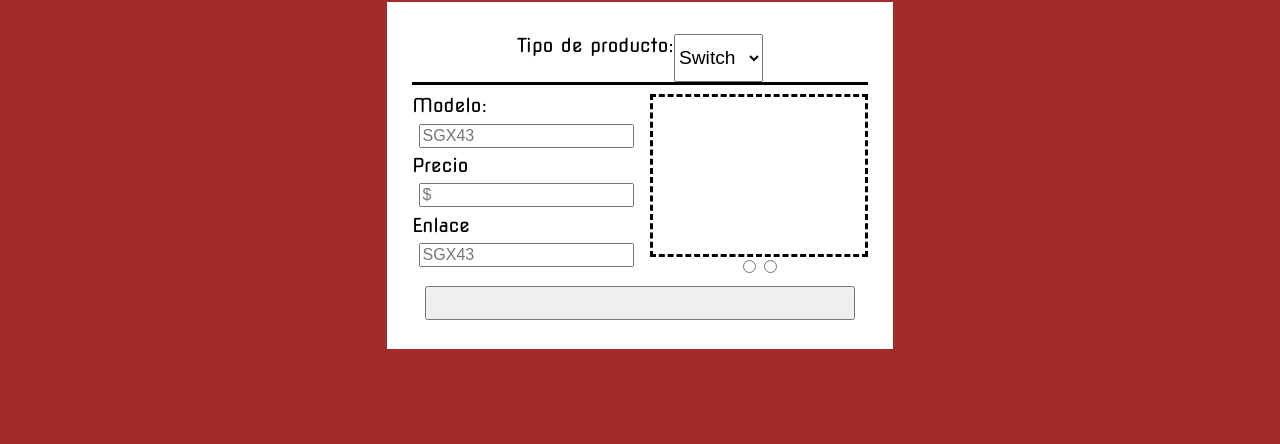
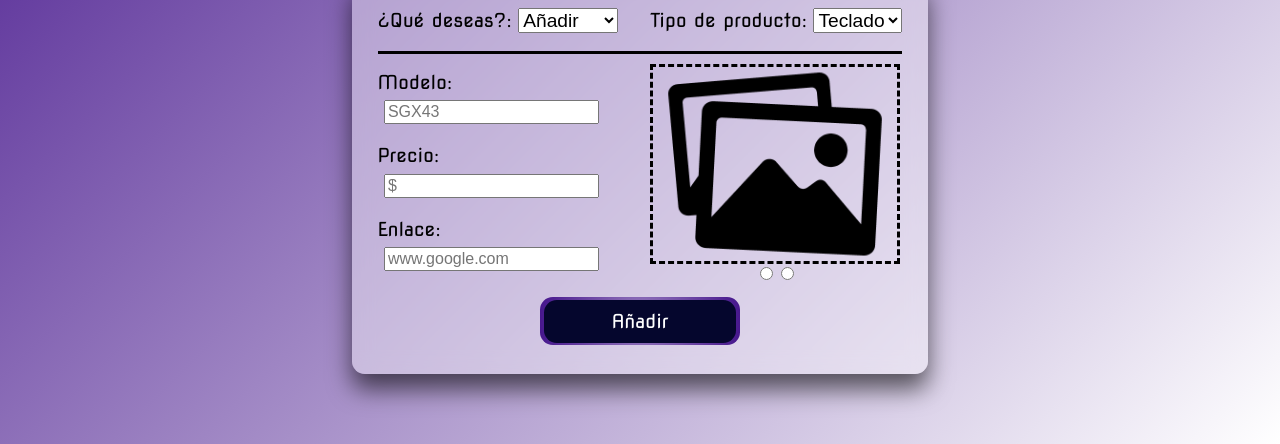
Before and after one commit to SergioTry/KeyMaxter, a website: page public/Templates/keymaxter_form_products.html in a window 1280 px wide. Shown: the part 356-800 px from the top of the page. Drawn offline with Linux system fonts and the light colour scheme.

Commit message:
Formulario casi terminado

```diff
--- a/public/Templates/Css/keymaxter_form_products.css
+++ b/public/Templates/Css/keymaxter_form_products.css
@@ -12,11 +12,16 @@ html {
 body {
   display: flex;
   flex-direction: column;
-  background-color: aquamarine;
   width: 100%;
   height: 100dvh;
   margin: 0px;
   overflow: hidden;
+  background: rgb(69, 21, 140);
+  background: linear-gradient(
+    135deg,
+    rgba(69, 21, 140, 1) 0%,
+    rgba(255, 255, 255, 1) 100%
+  );
 }
 
 #header-principal {
@@ -36,23 +41,11 @@ body {
 main {
   width: 100%;
   height: 100%;
-  background-color: brown;
   display: flex;
   flex-direction: column;
   align-items: center;
   justify-content: center;
   overflow-y: scroll;
-}
-
-form {
-  display: grid;
-  grid-template-columns: 1fr 1fr;
-  grid-template-rows: repeat(5, 1fr);
-  background-color: white;
-  padding-top: 1rem;
-  padding-left: 0.8rem;
-  padding-right: 0.8rem;
-  padding-bottom: 0.5rem;
 }
 
 h1 {
@@ -62,20 +55,40 @@ h1 {
   margin-bottom: 0.3rem;
 }
 
+form {
+  display: grid;
+  grid-template-columns: 1fr 1fr;
+  grid-template-rows: repeat(5, 1fr);
+  background-color: white;
+  padding-top: 0.4rem;
+  padding-left: 0.8rem;
+  padding-right: 0.8rem;
+  padding-bottom: 0.5rem;
+  -webkit-backdrop-filter: blur(10px);
+  backdrop-filter: blur(10px);
+
+  background: rgba(255, 255, 255, 0.4);
+  box-shadow: 0 15px 25px rgba(0, 0, 0, 0.6);
+  border-radius: 0.4rem;
+  transition: 0.5s;
+}
+
 .contenedor-select {
   grid-column: 1/3;
   display: flex;
-  font-size: 0.6rem;
+  font-size: 0.6em;
   justify-content: center;
   border-bottom: 0.1rem solid black;
   margin-bottom: 0.3rem;
+  align-items: center;
 }
 
 .contenedor-campo {
   display: flex;
   flex-direction: column;
-  font-size: 0.6rem;
+  font-size: 0.6em;
   justify-content: center;
+  width: fit-content;
 }
 
 select {
@@ -84,7 +97,13 @@ select {
   letter-spacing: none;
   word-spacing: none;
   display: block;
+  margin-left: 0.2rem;
 }
+
+#tipo-accion {
+  margin-right: 1rem;
+}
+
 option {
   font-weight: normal;
   display: block;
@@ -107,8 +126,8 @@ option {
 }
 
 .add-imagen {
-  height: 100%;
-  width: 100%;
+  width: 7.8125rem;
+  height: 6.25rem;
   border-style: dashed;
 }
 
@@ -116,12 +135,103 @@ option {
   display: none;
 }
 
+#newImage {
+  object-fit: cover;
+  height: 100%;
+  width: 100%;
+}
+
 .contenedor-radio {
   display: flex;
   justify-content: center;
 }
 
+.contenedor-button {
+  display: flex;
+  align-items: center;
+  justify-content: center;
+  grid-column: 1/3;
+  padding: 0.4rem;
+  width: 100%;
+}
+
 button {
-  margin: 0.4rem;
-  grid-column: 1/3;
+  height: 1.5rem;
+  width: 40%;
+  border-radius: 0.4rem;
+  justify-self: center;
+  display: flex;
+  align-items: center;
+  justify-content: center;
+  cursor: pointer;
+  transition: 0.3s ease;
+  background: rgb(153, 126, 192);
+  background: radial-gradient(
+    circle,
+    rgba(153, 126, 192, 1) 0%,
+    rgba(69, 21, 140, 1) 100%
+  );
+  padding-block: 0px;
+  padding-inline: 0px;
+  border: none;
 }
+
+button p {
+  background-color: rgb(5, 6, 45);
+  border-radius: 0.4rem;
+  width: 96.5%;
+  height: 90%;
+  transition: background-color 0.3s;
+  margin-block: 0px;
+  margin-inline: 0px;
+  color: white;
+  font-family: "Nova Square", sans-serif;
+  font-size: 0.6rem;
+  display: flex;
+  align-items: center;
+  justify-content: center;
+}
+
+button:hover p {
+  background-color: transparent;
+}
+
+@media screen and (max-width: 750px) {
+  html {
+    font-size: 24px;
+  }
+
+  #header-principal {
+    height: auto;
+    margin-top: 4dvh;
+  }
+
+  form {
+    font-size: 32px;
+    display: flex;
+    flex-direction: column;
+    width: 85%;
+    align-items: center;
+    .contenedor-select {
+      flex-direction: column;
+      padding-bottom: 0.3rem;
+    }
+  }
+
+  #tipo-accion {
+    margin: 0px;
+  }
+
+  select {
+    margin: 0px;
+    width: 80%;
+  }
+
+  .contenedor-imagen {
+    margin: 0px;
+  }
+
+  .contenedor-campo {
+    align-items: center;
+  }
+}
--- a/public/Templates/keymaxter_form_products.html
+++ b/public/Templates/keymaxter_form_products.html
@@ -18,10 +18,15 @@
       <h1>Gestión de productos</h1>
       <form>
         <div class="contenedor-select">
+          <label for="tipo-accion">¿Qué deseas?:</label>
+          <select id="tipo-accion">
+            <option value="0" selected>Añadir</option>
+            <option value="1">Modificar</option>
+          </select>
           <label for="tipo-producto">Tipo de producto:</label>
           <select id="tipo-producto">
-            <option value="0">Teclado</option>
-            <option value="1" selected>Switch</option>
+            <option value="0" selected>Teclado</option>
+            <option value="1">Switch</option>
           </select>
         </div>
         <div class="contenedor-campo">
@@ -35,7 +40,13 @@
         </div>
         <div class="contenedor-imagen">
           <div class="add-imagen">
-            <label for="image"></label>
+            <label for="image">
+              <img
+                id="newImage"
+                src="/public/Images/add_photo.png"
+                alt="Inserte imagen aquí"
+              />
+            </label>
             <input type="file" id="image" name="image" />
           </div>
           <div class="contenedor-radio">
@@ -44,19 +55,23 @@
           </div>
         </div>
         <div class="contenedor-campo">
-          <label for="modelo">Precio</label>
+          <label for="modelo">Precio:</label>
           <input id="modelo" placeholder="$" name="modelo" class="input-text" />
         </div>
         <div class="contenedor-campo">
-          <label for="modelo">Enlace</label>
+          <label for="enlace">Enlace:</label>
           <input
-            id="modelo"
-            placeholder="SGX43"
-            name="modelo"
+            id="enlace"
+            placeholder="www.google.com"
+            name="enlace"
             class="input-text"
           />
         </div>
-        <button></button>
+        <div class="contenedor-button">
+          <button>
+            <p>Añadir</p>
+          </button>
+        </div>
       </form>
     </main>
   </body>
```
Also changed, not shown: public/Images/add_photo.png (added).
